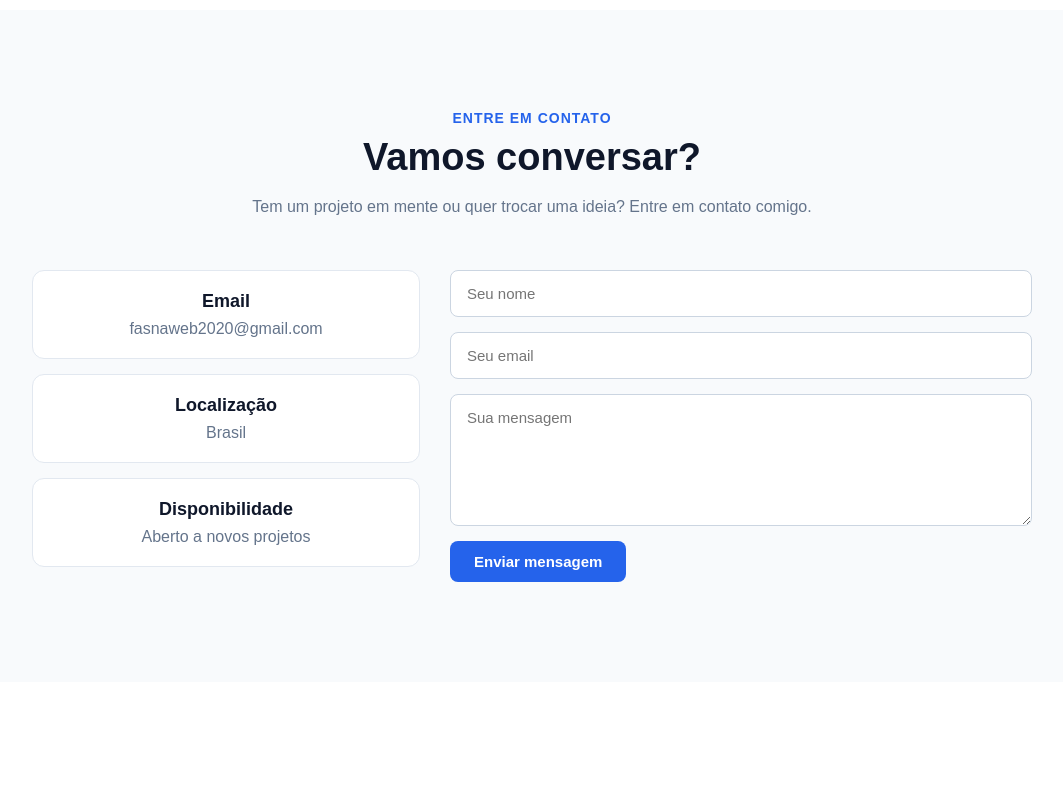
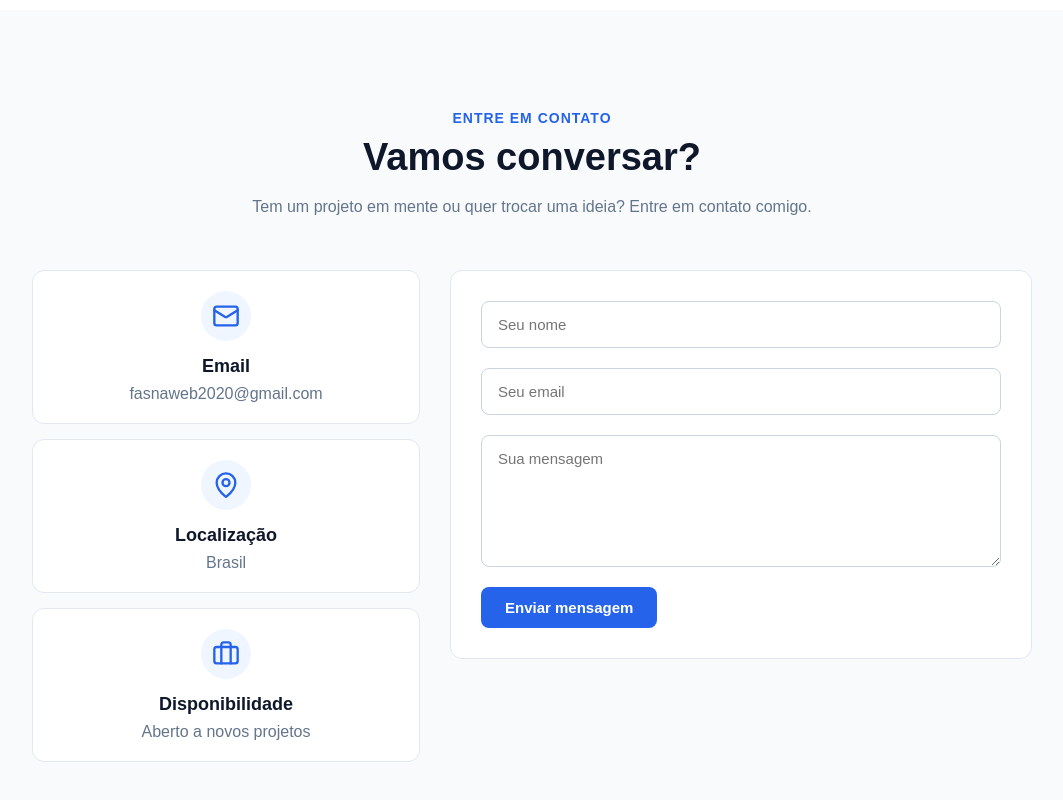
Before and after one commit to fabiano-santos-dev/meu-portfolio-react, a React (Vite) app: page / in a window 1280 px wide. Shown: the part 2917-3717 px from the top of the page, without its empty margins (108-1171 px from the left). Before the commit the page ends 3599 px from the top, so only its background shows below. Built offline with nearby package versions, Linux system fonts and the light colour scheme.

Commit message:
feat: finaliza seção de contato

```diff
--- a/src/components/Contato.jsx
+++ b/src/components/Contato.jsx
@@ -1,3 +1,5 @@
+import { Mail, MapPin, Briefcase } from 'lucide-react';
+
 import '../css/contato.css';
 
 function Contato() {
@@ -15,16 +17,28 @@ function Contato() {
         <div className='contato-layout'>
           <div className='contato-info'>
             <div className='contato-item'>
+              <div className='contato-icon'>
+                <Mail size={28} />
+              </div>
               <h3>Email</h3>
+
               <p>fasnaweb2020@gmail.com</p>
             </div>
 
             <div className='contato-item'>
+              <div className='contato-icon'>
+                <MapPin size={28} />
+              </div>
+
               <h3>Localização</h3>
               <p>Brasil</p>
             </div>
 
             <div className='contato-item'>
+              <div className='contato-icon'>
+                <Briefcase size={28} />
+              </div>
+
               <h3>Disponibilidade</h3>
               <p>Aberto a novos projetos</p>
             </div>
--- a/src/css/contato.css
+++ b/src/css/contato.css
@@ -72,9 +72,15 @@
   max-width: none;
   margin: 0;
 
+  padding: 30px;
+
+  background: #ffffff;
+  border: 1px solid #e2e8f0;
+  border-radius: 12px;
+
   display: flex;
   flex-direction: column;
-  gap: 15px;
+  gap: 20px;
 }
 
 .contato-form input,
@@ -124,6 +130,30 @@
   background: #1d4ed8;
 }
 
+.contato-icon {
+  display: flex;
+  align-items: center;
+  justify-content: center;
+
+  width: 50px;
+  height: 50px;
+
+  margin: 0 auto 15px;
+
+  background: #eff6ff;
+  color: #2563eb;
+
+  border-radius: 50%;
+}
+
+.contato-item {
+  transition: 0.3s;
+}
+
+.contato-item:hover {
+  transform: translateY(-4px);
+  box-shadow: 0 8px 20px rgba(15, 23, 42, 0.08);
+}
 @media (max-width: 768px) {
   .contato {
     padding: 70px 0;
```
